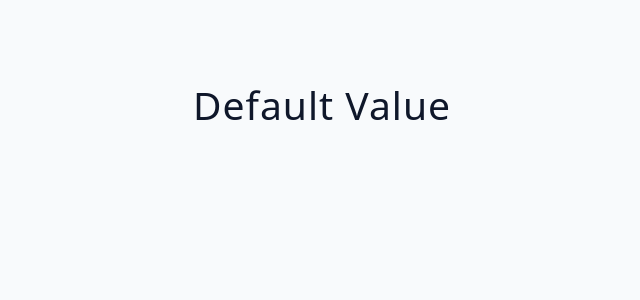
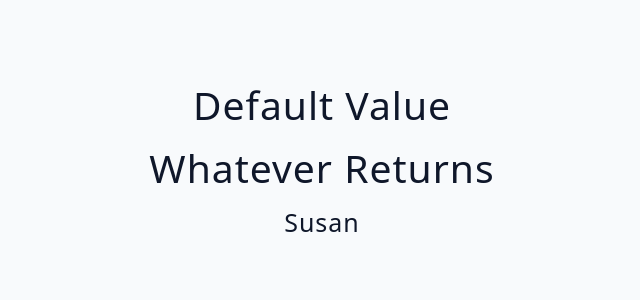
Before and after one commit to m-rokon/react-again, a React (Vite) app in the folder 03-advanced-react/: page / in a window 1280 px wide. Shown: the top 300 px of the page, without its empty margins (318-958 px from the left). Built offline with nearby package versions, Linux system fonts and the light colour scheme.

Commit message:
`short-circut` more example

```diff
--- a/03-advanced-react/src/tutorial/03-conditional-rendering/starter/05-short-circuit-examples.jsx
+++ b/03-advanced-react/src/tutorial/03-conditional-rendering/starter/05-short-circuit-examples.jsx
@@ -11,6 +11,19 @@ const ShortCircuitExamples = () => {
 	return (
 		<div>
 			<h2>{text || "default value"}</h2>
+			{text && (
+				<div>
+					<h2>Whatever returns</h2>
+					<h4>{name}</h4>
+				</div>
+			)}
+			{/* using not operator */}
+			{!text && (
+				<div>
+					<h2>Whatever returns</h2>
+					<h4>{name}</h4>
+				</div>
+			)}
 		</div>
 	);
 };
```
